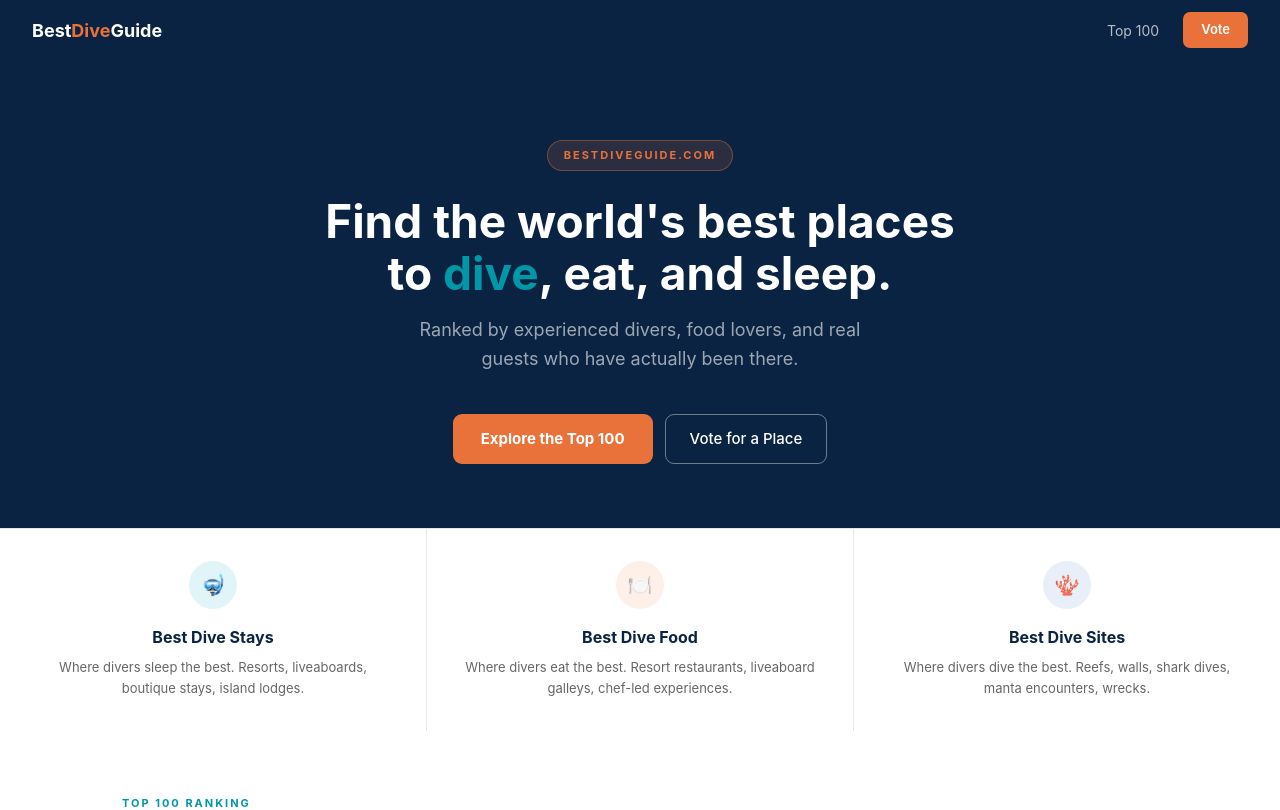
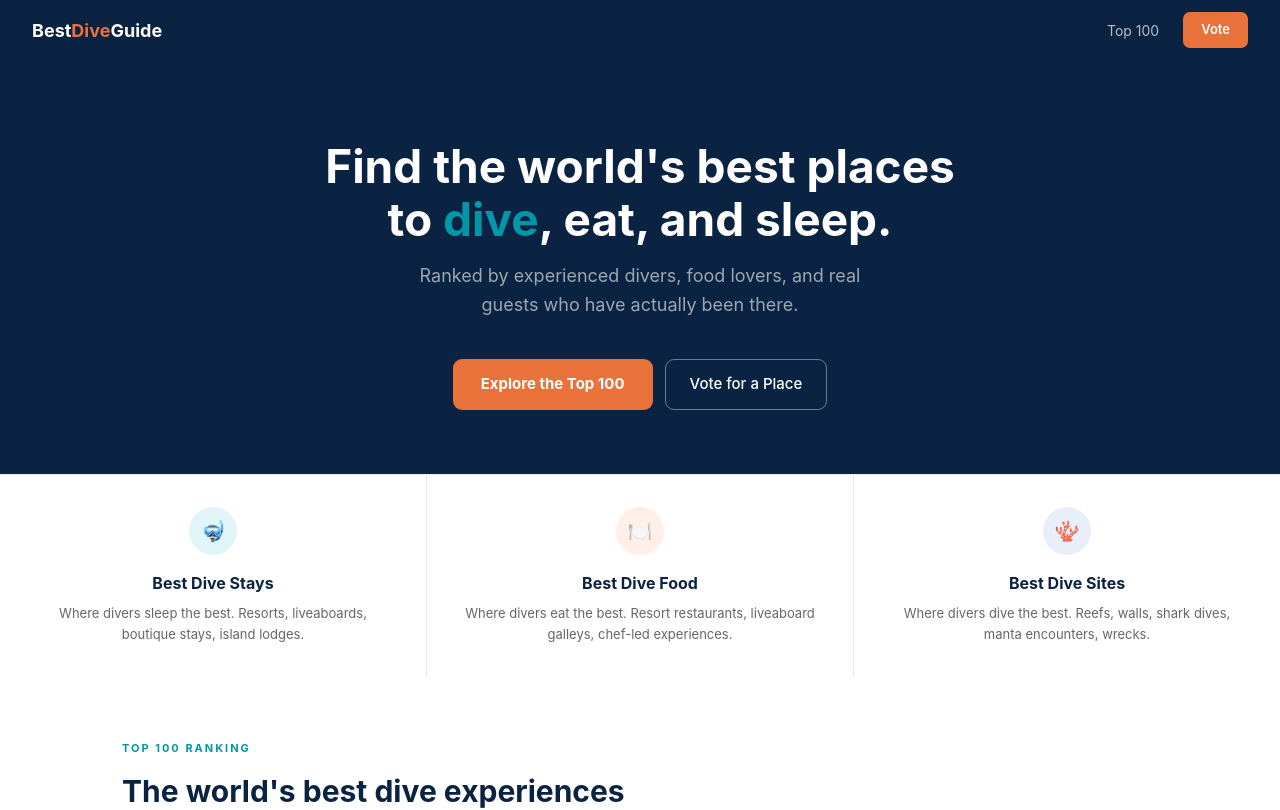
Before and after one commit to nicvdb80-cell/bestdiveguide, a Next.js app: page / in a window 1280 px wide. Shown: the top 810 px of the page. Built offline with nearby package versions, Linux system fonts and the light colour scheme.

Commit message:
Update page.tsx

```diff
--- a/src/app/page.tsx
+++ b/src/app/page.tsx
@@ -14,10 +14,7 @@ export default function Home() {
 
       {/* Hero */}
       <div style={{background:'#0A2342',padding:'5rem 2rem 4rem',textAlign:'center'}}>
-        <div style={{display:'inline-block',background:'rgba(232,114,58,0.15)',border:'1px solid rgba(232,114,58,0.4)',color:'#E8723A',fontSize:'11px',fontWeight:700,letterSpacing:'2px',textTransform:'uppercase',padding:'6px 16px',borderRadius:'20px',marginBottom:'1.5rem'}}>
-          bestdiveguide.com
-        </div>
-        <h1 style={{color:'#fff',fontSize:'46px',fontWeight:700,lineHeight:1.15,marginBottom:'1rem',maxWidth:'680px',margin:'0 auto 1rem'}}>
+               <h1 style={{color:'#fff',fontSize:'46px',fontWeight:700,lineHeight:1.15,marginBottom:'1rem',maxWidth:'680px',margin:'0 auto 1rem'}}>
           Find the world&apos;s best places to <span style={{color:'#0097A7'}}>dive</span>, eat, and sleep.
         </h1>
         <p style={{color:'rgba(255,255,255,0.6)',fontSize:'18px',maxWidth:'500px',margin:'0 auto 2.5rem',lineHeight:1.6}}>
```
